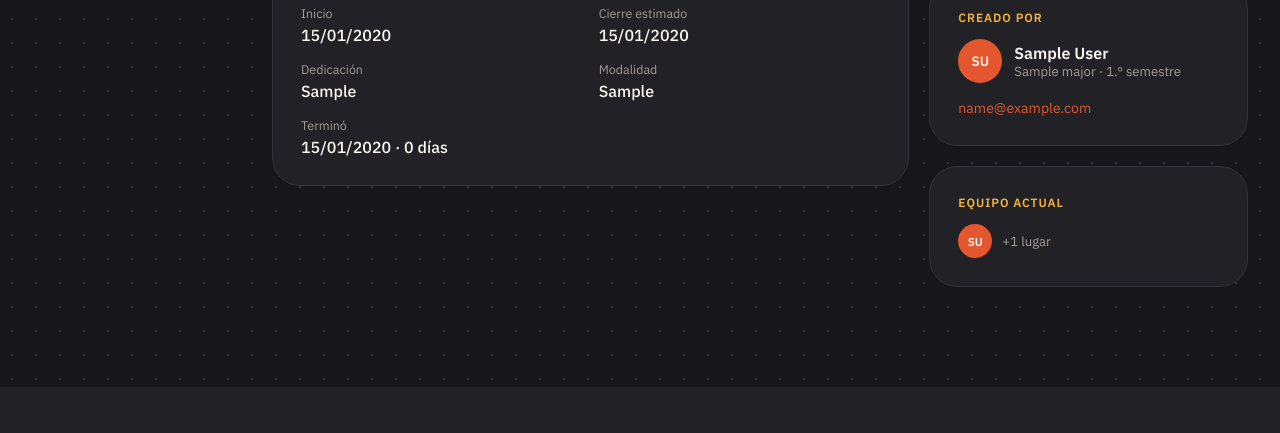
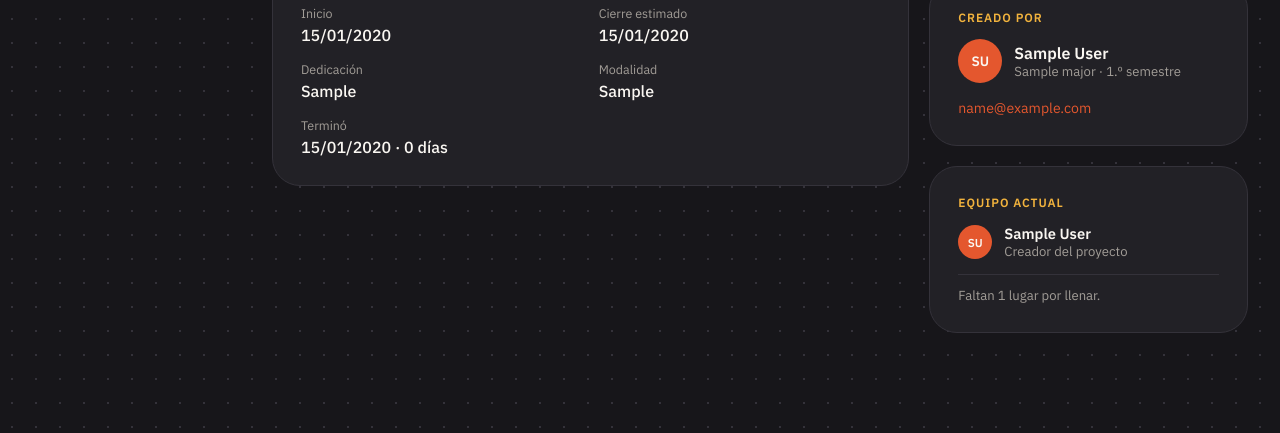
Before and after one commit to CAMILO-N/TeamUp, a Flask app: page /projects/1 in a window 1280 px wide. Shown: the part 833-1266 px from the top of the page. Before the commit the page ends 1213 px from the top, so only its background shows below. Run offline with Flask 3, Linux system fonts and the light colour scheme; a user stored in the database is signed in; tables that the repository leaves empty hold one stand-in row (values such as "Sample post"); parts of the project's set-up code (start-up, migrations or seed data) failed here and were passed over.

Commit message:
style(proyectos): mejora la pagina de un proyecto terminado y el equipo - CN

```diff
--- a/teamup/static/css/projects.css
+++ b/teamup/static/css/projects.css
@@ -118,7 +118,7 @@ a.wizard__item:hover { color: var(--bone); border-color: var(--gray); }
 
 /* Página del proyecto */
 .detail {
-    max-width: 1140px;
+    max-width: 1280px;
     margin: 0 auto;
     padding: 16px 32px 80px;
 }
@@ -151,6 +151,7 @@ a.wizard__item:hover { color: var(--bone); border-color: var(--gray); }
 .detail-hero__meta { display: flex; flex-wrap: wrap; gap: 8px 22px; list-style: none; margin-top: 16px; }
 .detail-hero__fact { display: inline-flex; align-items: center; gap: 6px; color: var(--gray); font-size: 0.85rem; }
 .detail-hero__icon { flex: none; }
+.detail-hero__fact--done { color: #7BC47F; }
 
 .detail-hero__mark {
     display: flex;
@@ -251,11 +252,14 @@ a.wizard__item:hover { color: var(--bone); border-color: var(--gray); }
 .person__contact { color: var(--coral); font-size: 0.88rem; overflow-wrap: anywhere; }
 .person__contact:hover { text-decoration: underline; }
 
-.team { display: flex; align-items: center; gap: 10px; margin-top: 14px; }
-.team__more { color: var(--gray); font-size: 0.82rem; }
+.team { display: flex; flex-direction: column; gap: 12px; list-style: none; margin-top: 14px; }
+.team__member { display: flex; align-items: center; gap: 12px; }
+.team__name { font-weight: 600; font-size: 0.92rem; }
+.team__more { color: var(--gray); font-size: 0.82rem; margin-top: 14px; padding-top: 12px; border-top: 1px solid var(--border); }
 
 /* Datos en pares (fechas, contacto) */
 .facts { display: grid; grid-template-columns: repeat(auto-fill, minmax(200px, 1fr)); gap: 16px; }
+.facts--two { grid-template-columns: repeat(2, minmax(0, 1fr)); }
 .facts__label { color: var(--gray); font-size: 0.78rem; margin-bottom: 4px; }
 .facts__value { font-weight: 500; overflow-wrap: anywhere; }
 .facts__link { color: var(--coral); }
--- a/teamup/templates/project_detail.html
+++ b/teamup/templates/project_detail.html
@@ -48,10 +48,13 @@
                 <h1 class="detail-hero__title">{{ project.title }}</h1>
                 {% if project.summary %}<p class="detail-hero__summary">{{ project.summary }}</p>{% endif %}
                 <ul class="detail-hero__meta">
-                    {% if project.start_date %}<li class="detail-hero__fact">{{ icon("calendar") }}Inicia el {{ project.start_date.strftime('%d/%m/%Y') }}</li>{% endif %}
+                    {% if project.is_finished and project.finished_at %}<li class="detail-hero__fact detail-hero__fact--done">{{ icon("calendar") }}Terminó el {{ project.finished_at.strftime('%d/%m/%Y') }}{% if project.duration_days is not none %} · duró {{ project.duration_days }} día{{ '' if project.duration_days == 1 else 's' }}{% endif %}</li>
+                    {% elif project.start_date %}<li class="detail-hero__fact">{{ icon("calendar") }}Inicia el {{ project.start_date.strftime('%d/%m/%Y') }}</li>{% endif %}
                     {% if project.weekly_hours %}<li class="detail-hero__fact">{{ icon("clock") }}{{ project.weekly_hours_label }}</li>{% endif %}
                     {% if project.modality %}<li class="detail-hero__fact">{{ icon("pin") }}{{ project.modality_label }}</li>{% endif %}
-                    {% if project.vacancies %}<li class="detail-hero__fact">{{ icon("people") }}{{ project.total_slots }} lugar{{ '' if project.total_slots == 1 else 'es' }} en {{ project.vacancies|length }} rol{{ '' if project.vacancies|length == 1 else 'es' }}</li>{% endif %}
+                    {# Los lugares libres solo importan mientras busca gente #}
+                    {% if project.vacancies and project.status == "open" %}<li class="detail-hero__fact">{{ icon("people") }}{{ project.total_slots }} lugar{{ '' if project.total_slots == 1 else 'es' }} en {{ project.vacancies|length }} rol{{ '' if project.vacancies|length == 1 else 'es' }}</li>
+                    {% elif project.vacancies %}<li class="detail-hero__fact">{{ icon("people") }}{{ project.vacancies|length }} rol{{ '' if project.vacancies|length == 1 else 'es' }}</li>{% endif %}
                 </ul>
             </div>
             <div class="detail-hero__mark" aria-hidden="true">
@@ -71,7 +74,7 @@
                     <div class="section-head">
                         <div>
                             <p class="wizard-eyebrow">{{ 'Súmate al equipo' if project.status == 'open' else 'El equipo' }}</p>
-                            <h2 class="profile-card__title">Roles {{ 'abiertos' if project.status == 'open' else 'del equipo' }}</h2>
+                            <h2 class="profile-card__title">Roles {{ 'abiertos' if project.status == 'open' else 'que tuvo' if project.is_finished else 'del equipo' }}</h2>
                         </div>
                         <span class="detail__count">{{ project.vacancies|length }} rol{{ '' if project.vacancies|length == 1 else 'es' }}</span>
                     </div>
@@ -86,7 +89,7 @@
                                 <p class="role__name">{{ vacancy.role_name }}</p>
                                 <p class="role__meta">{{ vacancy.major_label }} · {{ 'Con experiencia' if vacancy.requires_experience else 'Sin experiencia necesaria' }}</p>
                             </div>
-                            <span class="role__slots">{{ vacancy.slots }} lugar{{ '' if vacancy.slots == 1 else 'es' }}</span>
+                            {% if project.status == "open" %}<span class="role__slots">{{ vacancy.slots }} lugar{{ '' if vacancy.slots == 1 else 'es' }}</span>{% endif %}
                             {# Aquí va el botón "Postularme" de cada rol (lo hace Sebastián con las postulaciones; solo si el proyecto está abierto y no es del usuario) #}
                         </li>
                         {% endfor %}
@@ -98,7 +101,7 @@
 
                 <section class="profile-card">
                     <h2 class="profile-card__title">Ritmo y fechas</h2>
-                    <dl class="facts">
+                    <dl class="facts facts--two">
                         <div class="facts__item"><dt class="facts__label">Inicio</dt><dd class="facts__value">{{ project.start_date.strftime('%d/%m/%Y') if project.start_date else '—' }}</dd></div>
                         <div class="facts__item"><dt class="facts__label">Cierre estimado</dt><dd class="facts__value">{{ project.estimated_end_date.strftime('%d/%m/%Y') if project.estimated_end_date else '—' }}</dd></div>
                         <div class="facts__item"><dt class="facts__label">Dedicación</dt><dd class="facts__value">{{ project.weekly_hours_label if project.weekly_hours else '—' }}</dd></div>
@@ -183,12 +186,18 @@
                 </section>
 
                 <section class="profile-card">
-                    <p class="wizard-eyebrow">Equipo actual</p>
-                    <div class="team">
-                        <span class="person__avatar person__avatar--sm" title="{{ project.owner.first_name }} {{ project.owner.last_name }}">{{ project.owner.initials }}</span>
-                        {# Aquí van los integrantes aceptados en las postulaciones (lo hace Sebastián) #}
-                        {% if project.total_slots and project.status == "open" %}<span class="team__more">+{{ project.total_slots }} lugar{{ '' if project.total_slots == 1 else 'es' }}</span>{% endif %}
-                    </div>
+                    <p class="wizard-eyebrow">{{ 'Equipo' if project.is_finished else 'Equipo actual' }}</p>
+                    <ul class="team">
+                        <li class="team__member">
+                            <span class="person__avatar person__avatar--sm" aria-hidden="true">{{ project.owner.initials }}</span>
+                            <div>
+                                <p class="team__name">{{ project.owner.first_name }} {{ project.owner.last_name }}</p>
+                                <p class="person__meta">Creador del proyecto</p>
+                            </div>
+                        </li>
+                        {# Aquí van los integrantes aceptados en las postulaciones, con su rol (lo hace Sebastián) #}
+                    </ul>
+                    {% if project.total_slots and project.status == "open" %}<p class="team__more">Faltan {{ project.total_slots }} lugar{{ '' if project.total_slots == 1 else 'es' }} por llenar.</p>{% endif %}
                 </section>
             </aside>
         </div>
```
